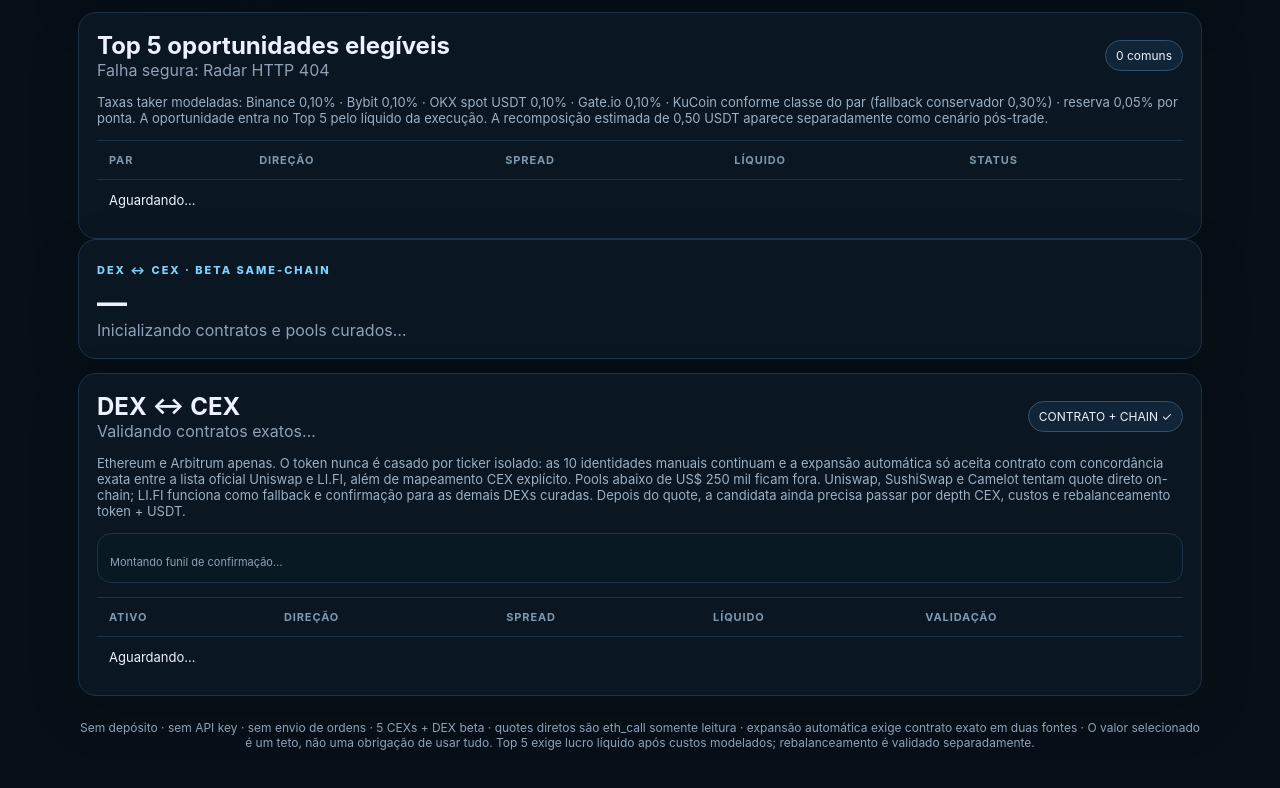
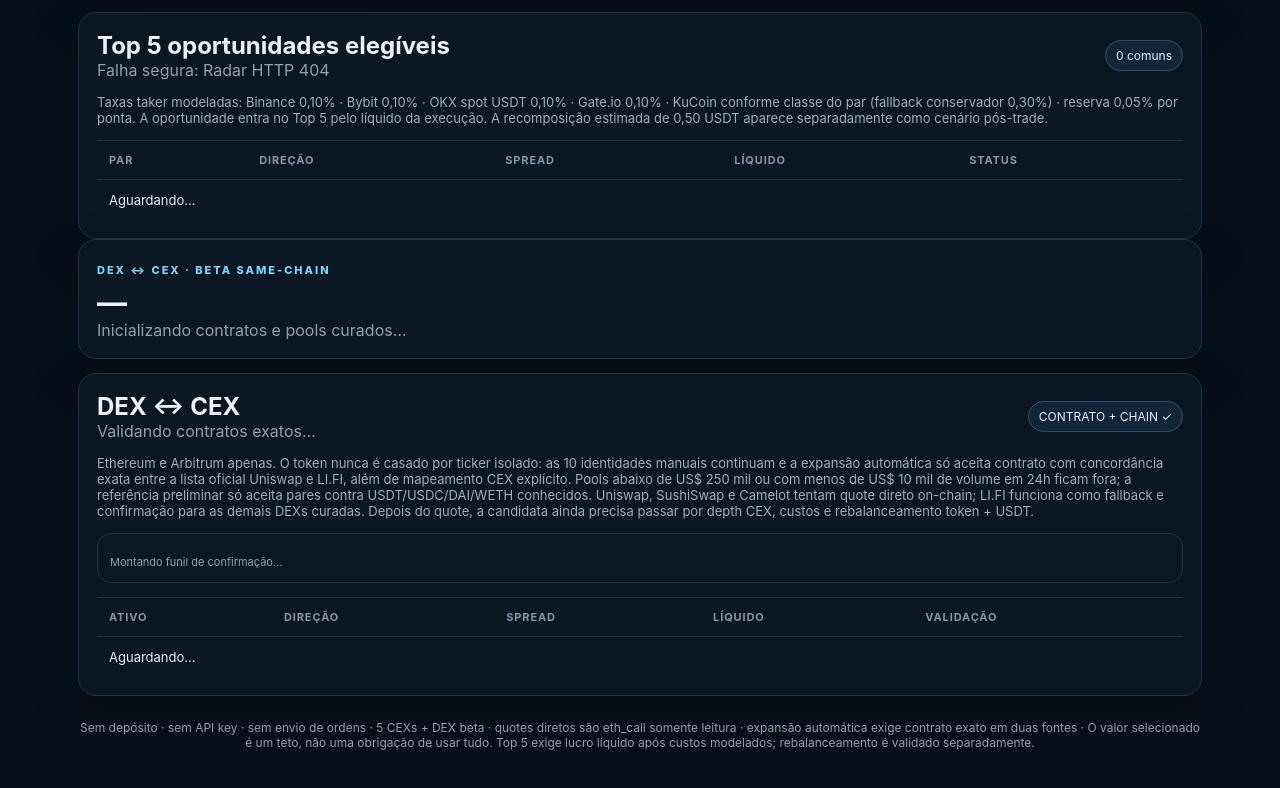
Before and after one commit to Carlosbraga436/bot_arbitragem, a website: page public/index.html in a window 1280 px wide. Shown: the part 652-1440 px from the top of the page. Drawn offline with Linux system fonts and the light colour scheme; no server answers.

Commit message:
ui: document DEX volume and trusted quote filters

```diff
--- a/public/index.html
+++ b/public/index.html
@@ -45,7 +45,7 @@
 
     <section class="card">
       <div class="sectionHead"><div><h2 id="dexTableTitle">DEX ↔ CEX</h2><p id="dexSummary">Validando contratos exatos…</p></div><div class="badge">CONTRATO + CHAIN ✓</div></div>
-      <div class="costs">Ethereum e Arbitrum apenas. O token nunca é casado por ticker isolado: as 10 identidades manuais continuam e a expansão automática só aceita contrato com concordância exata entre a lista oficial Uniswap e LI.FI, além de mapeamento CEX explícito. Pools abaixo de US$ 250 mil ficam fora. Uniswap, SushiSwap e Camelot tentam quote direto on-chain; LI.FI funciona como fallback e confirmação para as demais DEXs curadas. Depois do quote, a candidata ainda precisa passar por depth CEX, custos e rebalanceamento token + USDT.</div>
+      <div class="costs">Ethereum e Arbitrum apenas. O token nunca é casado por ticker isolado: as 10 identidades manuais continuam e a expansão automática só aceita contrato com concordância exata entre a lista oficial Uniswap e LI.FI, além de mapeamento CEX explícito. Pools abaixo de US$ 250 mil ou com menos de US$ 10 mil de volume em 24h ficam fora; a referência preliminar só aceita pares contra USDT/USDC/DAI/WETH conhecidos. Uniswap, SushiSwap e Camelot tentam quote direto on-chain; LI.FI funciona como fallback e confirmação para as demais DEXs curadas. Depois do quote, a candidata ainda precisa passar por depth CEX, custos e rebalanceamento token + USDT.</div>
       <div id="dexFunnel" class="funnel"><div class="funnelReasons">Montando funil de confirmação…</div></div>
       <div class="tableWrap"><table><thead><tr><th>Ativo</th><th>Direção</th><th>Spread</th><th>Líquido</th><th>Validação</th></tr></thead><tbody id="dexRows"><tr><td colspan="5">Aguardando…</td></tr></tbody></table></div>
     </section>
```
